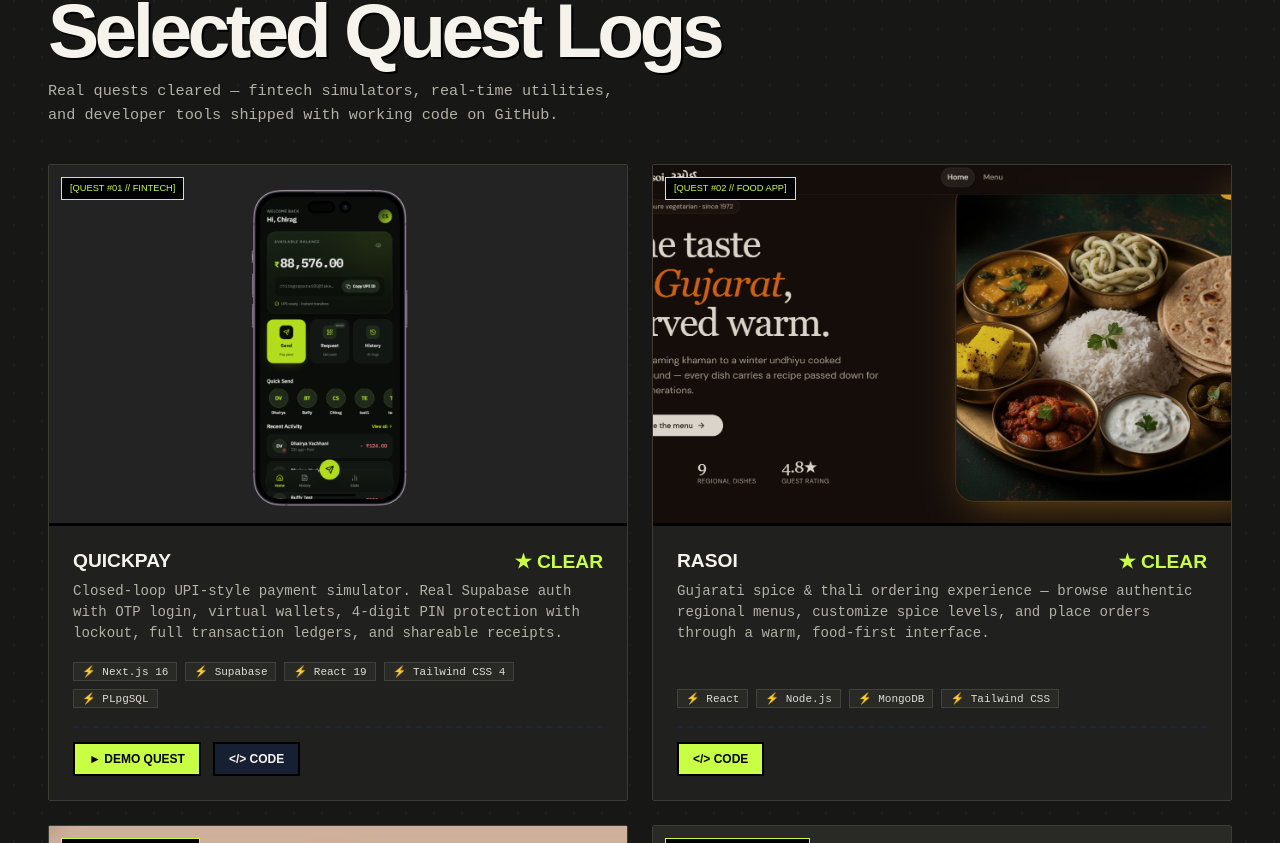
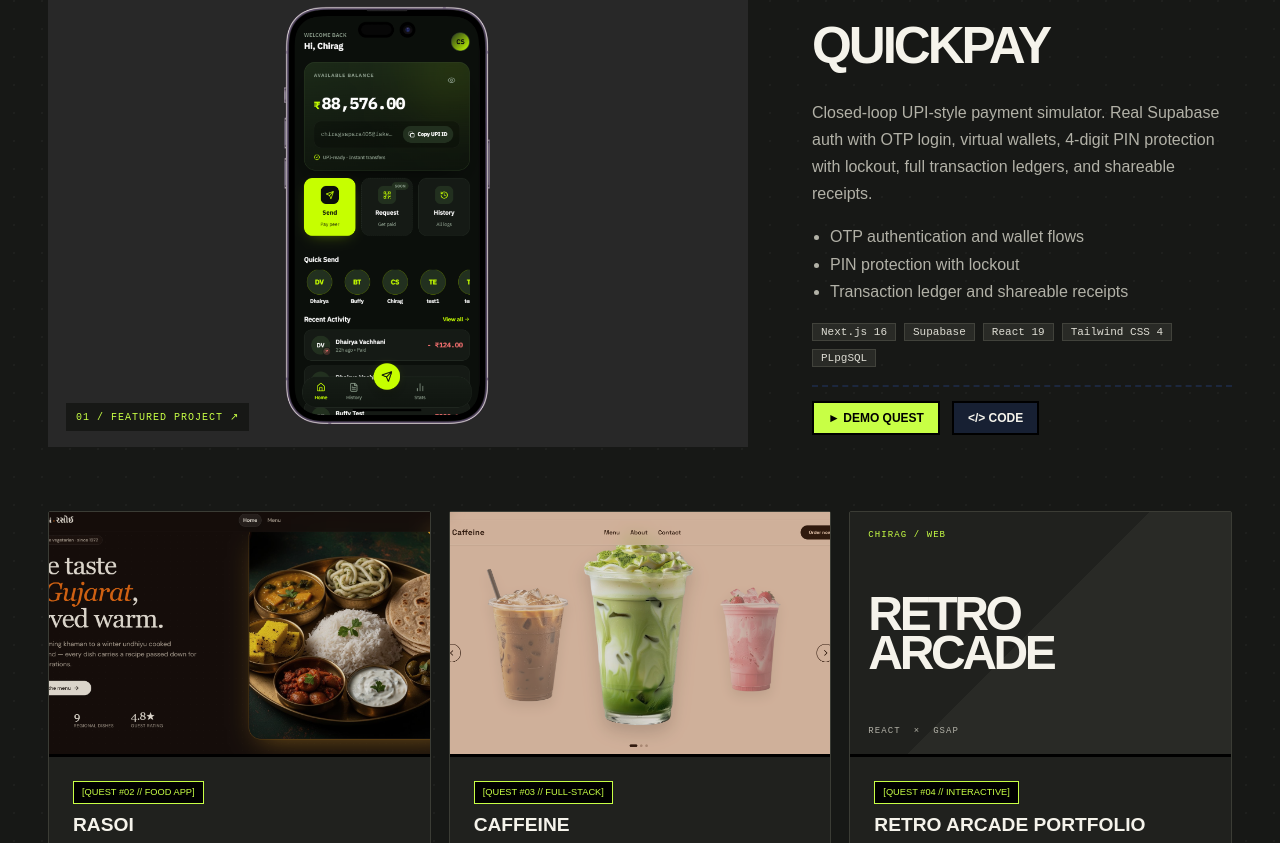
Before and after one commit to chiagsapara405-source/retro-arcade-portfolio, a React (Vite) app: page / in a window 1280 px wide. Shown: the part 1777-2620 px from the top of the page. Built offline with nearby package versions, Linux system fonts and the light colour scheme.

Commit message:
refactor: update footer navigation links for better accessibility, enhance project section layout, and improve skills description

```diff
--- a/src/components/Footer.tsx
+++ b/src/components/Footer.tsx
@@ -11,13 +11,15 @@ const Footer: React.FC<FooterProps> = ({ onNavigate }) => {
       <div className="footer-container">
         <div className="footer-nav">
           {footerNavLinks.map((link) => (
-            <a key={link.id} onClick={() => onNavigate(link.id)}>
+            <a key={link.id} href={`#${link.id}`} onClick={(event) => { event.preventDefault(); onNavigate(link.id); }}>
               {link.label}
             </a>
           ))}
         </div>
 
-        <div className="massive-arcade-banner">CHIRAG SAPARA</div>
+        <div className="massive-arcade-banner">
+          C H I R A G <br /> <span style={{ paddingTop: "10px" }}>S A P A R A</span>
+        </div>
 
         <div className="footer-credits-row">
           <div>[DEV_CREDITS]: DESIGNED &amp; DEVELOPED BY CHIRAG SAPARA</div>
--- a/src/components/Projects.tsx
+++ b/src/components/Projects.tsx
@@ -1,114 +1,18 @@
 import React from "react";
 import SplitText from "./SplitText";
 import { projects } from "../data/projects";
-import { githubUrl } from "../data/siteData";
 
 const Projects: React.FC = () => {
-  return (
-    <section id="projects" className="projects-section">
-      <div className="section-container">
-        <div className="section-header-badge">
-          <span className="retro-tag">STAGE 03</span>
-          <span
-            style={{
-              color: "var(--pixel-cyan)",
-              fontFamily: "var(--font-terminal)",
-              fontSize: "1.2rem",
-            }}
-          >
-            // CARTRIDGE SLOTS
-          </span>
-        </div>
-
-        <h2 className="section-title">
-          <SplitText>Selected Quest Logs</SplitText>
-        </h2>
-        <p className="section-desc">
-          Real quests cleared — fintech simulators, real-time utilities, and
-          developer tools shipped with working code on GitHub.
-        </p>
-
-        <div className="projects-grid">
-          {projects.map((project) => (
-            <div key={project.id} className="project-card">
-              <div className="cartridge-grip">
-                <span></span>
-                <span></span>
-                <span></span>
-              </div>
-              <div className="project-screen">
-                <div className="project-screen-scanline"></div>
-                <div className="project-badge-slot">{project.badge}</div>
-                {project.image ? (
-                  <img
-                    src={project.image}
-                    alt={project.title}
-                    className="project-screen-img"
-                  />
-                ) : (
-                  <div className="project-pixel-art-icon">{project.icon}</div>
-                )}
-              </div>
-              <div className="project-info">
-                <h3 className="project-title">
-                  <span>{project.title}</span>
-                  <span style={{ color: "var(--pixel-mint)" }}>
-                    {project.status}
-                  </span>
-                </h3>
-                <p className="project-desc">{project.description}</p>
-                <div className="project-tags">
-                  {project.tags.map((tag, idx) => (
-                    <span key={idx} className="item-tag">
-                      ⚡ {tag}
-                    </span>
-                  ))}
-                </div>
-                <div className="project-actions">
-                  {project.actions.map((action, idx) => (
-                    <a
-                      key={idx}
-                      href={action.url}
-                      className={`btn-cartridge-action ${
-                        action.primary ? "primary" : "secondary"
-                      }`}
-                      {...(action.url.startsWith("http") && {
-                        target: "_blank",
-                        rel: "noopener noreferrer",
-                      })}
-                    >
-                      {action.label}
-                    </a>
-                  ))}
-                </div>
-              </div>
-            </div>
-          ))}
-
-          {/* View All Projects card */}
-          <a
-            href={githubUrl}
-            target="_blank"
-            rel="noopener noreferrer"
-            className="project-card project-card--view-all"
-          >
-            <div className="cartridge-grip">
-              <span></span>
-              <span></span>
-              <span></span>
-            </div>
-            <div className="view-all-inner">
-              <div className="view-all-icon">⬡</div>
-              <div className="view-all-label">VIEW ALL</div>
-              <div className="view-all-sub">PROJECTS</div>
-              <div className="view-all-arrow">▶▶</div>
-              <div className="view-all-url">github.com/chiagsapara405-source</div>
-            </div>
-          </a>
-        </div>
-      </div>
-    </section>
-  );
+  const [featured, ...supporting] = projects;
+  return <section id="projects" className="projects-section"><div className="section-container">
+    <div className="section-header-badge"><span className="retro-tag">STAGE 03</span><span>// CARTRIDGE SLOTS</span></div>
+    <h2 className="section-title"><SplitText>Selected Quest Logs</SplitText></h2>
+    <p className="section-desc">A few things I’ve been building, from useful interfaces to full-stack applications.</p>
+    {featured && <article className="featured-project">
+      <a className="featured-project-image" href={featured.actions[0].url} target="_blank" rel="noopener noreferrer" aria-label="Open QuickPay demo"><img src={featured.image} alt="QuickPay application screenshot" loading="lazy"/><span>01 / FEATURED PROJECT ↗</span></a>
+      <div className="featured-project-copy"><div className="featured-project-kicker">FINTECH / FULL-STACK</div><h3>{featured.title}</h3><p>{featured.description}</p><ul><li>OTP authentication and wallet flows</li><li>PIN protection with lockout</li><li>Transaction ledger and shareable receipts</li></ul><div className="project-tags">{featured.tags.map(tag=><span className="item-tag" key={tag}>{tag}</span>)}</div><div className="project-actions">{featured.actions.map(action=><a className={`btn-cartridge-action ${action.primary?"primary":"secondary"}`} href={action.url} key={action.url} target="_blank" rel="noopener noreferrer">{action.label}</a>)}</div></div>
+    </article>}
+    <div className="supporting-projects">{supporting.map(project=><article className="project-card" key={project.id}><div className={`project-screen${project.image?"":" project-screen--concept"}`}>{project.image?<img src={project.image} alt={`${project.title} screenshot`} className="project-screen-img" loading="lazy"/>:<div className="retro-project-cover" aria-label="Portfolio project cover, not an application screenshot"><span>CHIRAG / WEB</span><strong>RETRO<br/>ARCADE</strong><i>REACT&nbsp; × &nbsp;GSAP</i></div>}</div><div className="project-info"><div className="project-badge-slot">{project.badge}</div><h3 className="project-title">{project.title}</h3><p className="project-desc">{project.description}</p><div className="project-tags">{project.tags.map(tag=><span className="item-tag" key={tag}>{tag}</span>)}</div><div className="project-actions">{project.actions.map(action=><a className="btn-cartridge-action secondary" href={action.url} key={action.url} target="_blank" rel="noopener noreferrer">{action.label}</a>)}</div></div></article>)}</div>
+  </div></section>;
 };
-
 export default Projects;
--- a/src/components/Skills.tsx
+++ b/src/components/Skills.tsx
@@ -22,9 +22,7 @@ const Skills: React.FC = () => {
         <h2 className="section-title">
           <SplitText>Skill Tree & Inventory</SplitText>
         </h2>
-        <p className="section-desc">
-          Weapons and spell proficiencies equipped for full-stack engineering.
-        </p>
+        <p className="section-desc">Capabilities I’ve practiced in projects, alongside areas I’m currently exploring.</p>
 
         <div className="skills-grid">
           {skillCategories.map((category) => (
@@ -36,12 +34,7 @@ const Skills: React.FC = () => {
                   <div className="skill-badge-level">{category.level}</div>
                 </div>
               </div>
-              <div className="skill-bar-outer">
-                <div
-                  className="skill-bar-inner"
-                  style={{ width: `${category.percentage}%` }}
-                ></div>
-              </div>
+              <div className="skill-evidence">{category.id === "ai" ? "CURRENTLY LEARNING" : "USED IN PROJECTS"}</div>
               <div className="skill-tags-list">
                 {category.skills.map((skill, idx) => (
                   <span key={idx} className="skill-chip">
--- a/src/data/projects.ts
+++ b/src/data/projects.ts
@@ -88,7 +88,7 @@ export const projects: Project[] = [
     badge: "[QUEST #04 // INTERACTIVE]",
     icon: "🕹️",
     description:
-      "This site. 8-bit/16-bit arcade portfolio with GSAP ScrollTrigger animation pipelines, CRT scanline FX, RPG dialogue boxes, a HUD navigation system, and a playable Game Boy console.",
+      "This portfolio pairs an editorial layout with retro arcade-inspired labels and GSAP motion.",
     tags: ["React 19", "GSAP 3", "TypeScript", "Pixel Art"],
     actions: [
       {
```
Also changed, not shown: src/styles/editorial.css.
